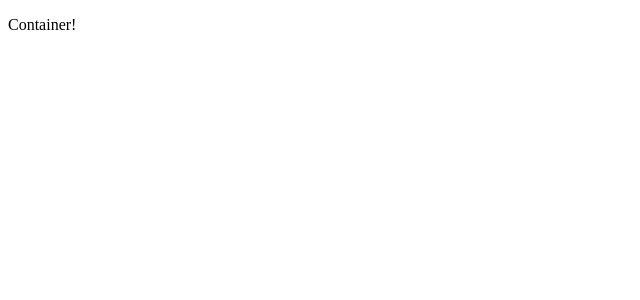
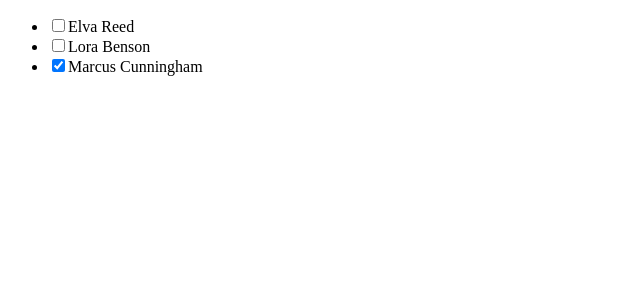
Before and after one commit to hibix43/TodoAppWithReduxToolkit, a React app: page / in a window 1280 px wide. Shown: the top 300 px of the page, without its empty margins (0-640 px from the left). Built offline with nearby package versions, Linux system fonts and the light colour scheme.

Commit message:
ダミーデータのリストを表示できるようにした

```diff
--- /dev/null
+++ b/src/List.tsx
@@ -0,0 +1,23 @@
+import React from 'react';
+import ListRow from './ListRow';
+
+const List: React.FC = () => {
+  const rows = dummy.map((task, index) => {
+    return (
+      <ListRow
+        name={task.name}
+        completed={task.completed}
+        key={'row' + index}
+      />
+    );
+  });
+  return <ul>{rows}</ul>;
+};
+
+export default List;
+
+const dummy: { name: string; completed: boolean }[] = [
+  { name: 'Elva Reed', completed: false },
+  { name: 'Lora Benson', completed: false },
+  { name: 'Marcus Cunningham', completed: true }
+];
--- /dev/null
+++ b/src/ListRow.tsx
@@ -0,0 +1,17 @@
+import React from 'react';
+
+type Props = {
+  name: string;
+  completed: boolean;
+};
+
+const ListRow: React.FC<Props> = ({ name, completed }) => {
+  return (
+    <li>
+      <input type="checkbox" checked={completed} />
+      {name}
+    </li>
+  );
+};
+
+export default ListRow;
--- a/src/Page.tsx
+++ b/src/Page.tsx
@@ -1,7 +1,8 @@
 import React from 'react';
+import List from './List';
 
 const Page: React.FC = () => {
-  return <p>Container!</p>;
+  return <List />;
 };
 
 export default Page;
```
Also changed, not shown: .eslintrc.js.
